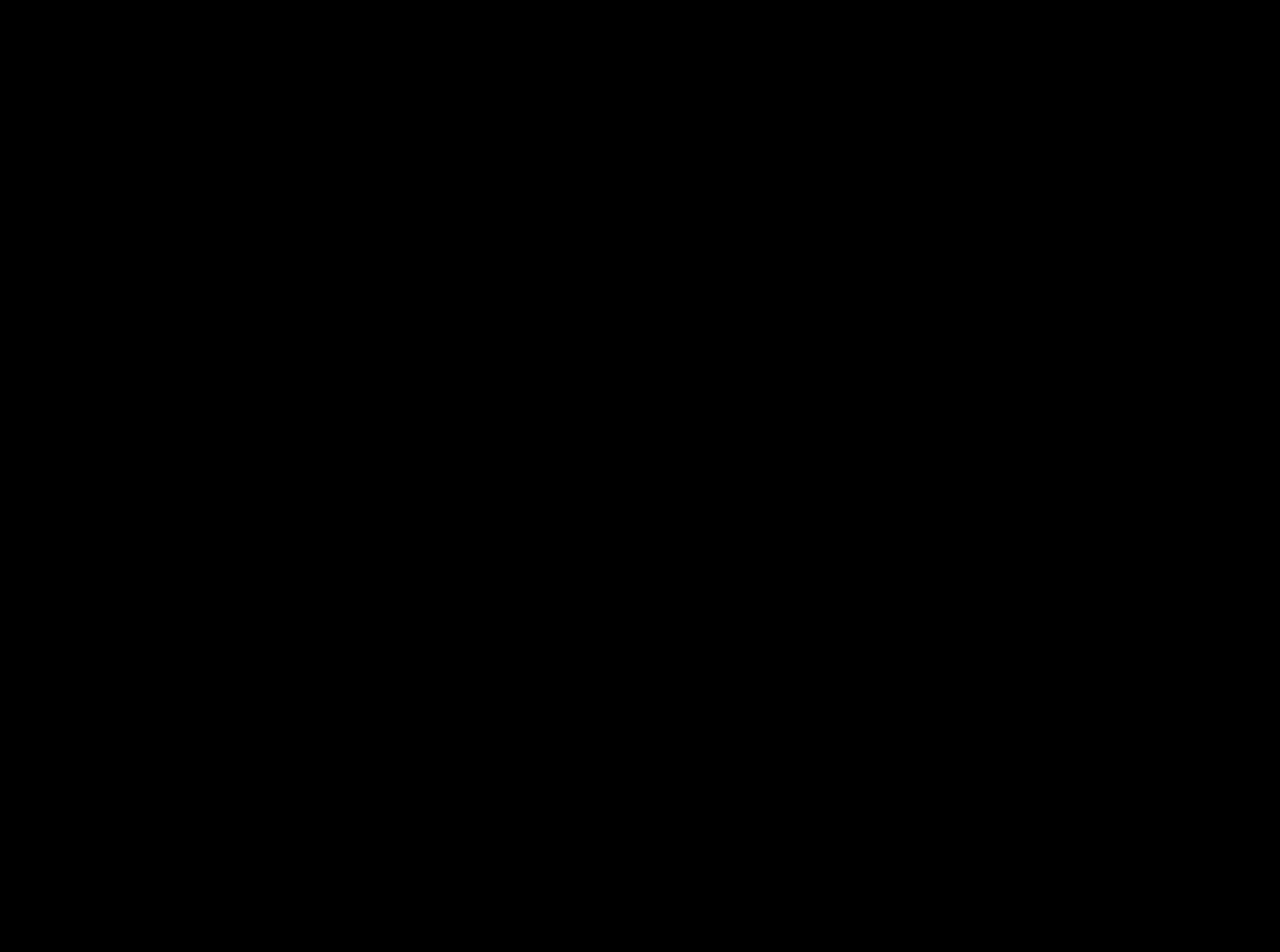
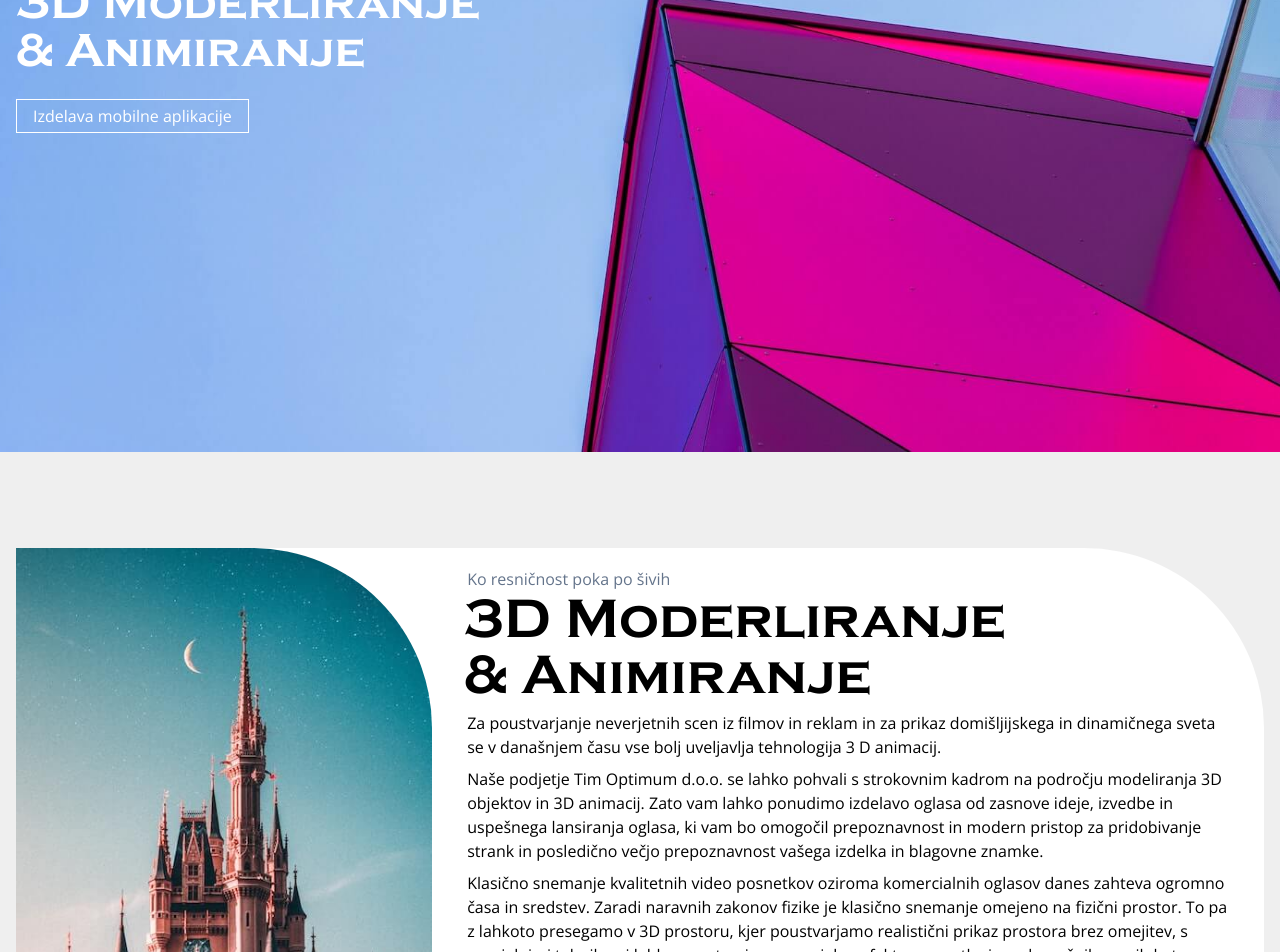
Before and after one commit to dlisjak/next-website-esos, a Next.js app: page /storitve/3d-modeliranje-animiranje in a window 1280 px wide. Before the commit this address had no page. Shown: the part 348-1300 px from the top of the page. Before the commit the page ends 800 px from the top, so only its background shows below. Built offline with nearby package versions, Linux system fonts and the light colour scheme.

Commit message:
add new headers

```diff
--- a/components/NavBar/index.jsx
+++ b/components/NavBar/index.jsx
@@ -9,7 +9,9 @@
         <li className='mx-4'><Link href="/storitve">Storitve</Link></li>
         <li className="cursor-pointer">
           <Link href="/">
-            <Image src="/images/logo_icon.svg" alt="ESOS Digital logo" width={80} height={45} priority />
+            <div>
+              <Image src="/images/logo_icon.svg" alt="ESOS Digital logo" width={80} height={45} priority />
+            </div>
           </Link>
         </li>
         {/*<li className='mx-4'><Link href="/reference">Reference</Link></li>*/}
--- /dev/null
+++ b/pages/storitve/3d-modeliranje-animiranje/index.tsx
@@ -0,0 +1,111 @@
+import Link from 'next/link';
+import Head from 'next/head';
+
+import Header from '../../../components/Header';
+import Section from '../../../components/Section';
+import SectionContainer from '../../../components/SectionContainer';
+
+import ABSTRACT_27 from '../../../public/images/headers/1920/ABSTRACT_27.jpeg';
+import ANIMACIJE from '../../../public/images/storitve/3D_ANIMACIJE.jpeg';
+
+const Index = () => {
+  return (
+    <div className="appdevelopment h-full">
+      <Head>
+        <title>3D Moderliranje in Animiranje | ESOS Digital</title>
+        <meta property="title" content="3D Moderliranje in Animiranje | ESOS Digital" key="title" />
+        <meta
+          property="og:title"
+          content="3D Moderliranje in Animiranje | ESOS Digital"
+          key="og:title"
+        />
+        <meta
+          name="description"
+          content="Za poustvarjanje neverjetnih scen iz filmov in reklam in za prikaz domišljijskega in dinamičnega sveta."
+          key="description"
+        />
+        <meta
+          name="og:description"
+          content="Za poustvarjanje neverjetnih scen iz filmov in reklam in za prikaz domišljijskega in dinamičnega sveta."
+          key="og:description"
+        />
+        <link rel="canonical" href="https://www.esos.si/storitve/3d-modeliranje-animiranje" />
+      </Head>
+      <Header
+        image={ABSTRACT_27}
+        alt="Northern lights on a dark starry night"
+        title={
+          <h1 className="text-white	text-4xl sm:text-5xl mb-6">
+            3D Moderliranje
+            <br />& Animiranje
+          </h1>
+        }
+        subtitle="Mobilne Rešitve"
+        buttons={
+          <>
+            <Link href="#modeliranje-animiranje">
+              <a className="button mr-4 mb-4">Izdelava mobilne aplikacije</a>
+            </Link>
+          </>
+        }
+      />
+      <div
+        id="modeliranje-animiranje"
+        className="bg-[#EfEfEf] h-auto flex relative flex-col justify-center text-black py-12 px-4"
+      >
+        <SectionContainer>
+          <Section
+            image={ANIMACIJE}
+            alt="Disney castle"
+            showImageOnSmall={false}
+            aboveTitle={<p className="text-slate-500">Ko resničnost poka po šivih</p>}
+            title={
+              <>
+                3D Moderliranje
+                <br />& Animiranje
+              </>
+            }
+            text={
+              <>
+                <p className="mb-2">
+                  Za poustvarjanje neverjetnih scen iz filmov in reklam in za prikaz domišljijskega
+                  in dinamičnega sveta se v današnjem času vse bolj uveljavlja tehnologija 3 D
+                  animacij.
+                </p>
+                <p className="mb-2">
+                  Naše podjetje Tim Optimum d.o.o. se lahko pohvali s strokovnim kadrom na področju
+                  modeliranja 3D objektov in 3D animacij. Zato vam lahko ponudimo izdelavo oglasa od
+                  zasnove ideje, izvedbe in uspešnega lansiranja oglasa, ki vam bo omogočil
+                  prepoznavnost in modern pristop za pridobivanje strank in posledično večjo
+                  prepoznavnost vašega izdelka in blagovne znamke.
+                </p>
+                <p className="mb-2">
+                  Klasično snemanje kvalitetnih video posnetkov oziroma komercialnih oglasov danes
+                  zahteva ogromno časa in sredstev. Zaradi naravnih zakonov fizike je klasično
+                  snemanje omejeno na fizični prostor. To pa z lahkoto presegamo v 3D prostoru, kjer
+                  poustvarjamo realistični prikaz prostora brez omejitev, s specialnimi tehnikami
+                  lahko poustvarjamo specialne efekte, posnetke iz vseh možnih zornih kotov. Zaradi
+                  tega se stroški video produkcije močno zmanjšajo, saj odpadejo načeloma vsi
+                  potrebni tehnični pripomočki, kot so scena, igralci, statisti in prevozna
+                  sredstva, studijska produkcija drugo.
+                </p>
+                <p className="mb-2">
+                  Z modeliranjem in animiranjem prikažemo virtualno resničnost, bogato s
+                  podrobnostmi, ki nam daje občutek resničnosti. S tem pritegnemo pozornost
+                  potencialnih kupcev in boljšo prodajo storitev in izdelkov, ki jih na tak način
+                  presentiramo.
+                </p>
+              </>
+            }
+          >
+            <Link href="/kontakt">
+              <a className="button -dark mr-4">Pošlji povpraševanje</a>
+            </Link>
+          </Section>
+        </SectionContainer>
+      </div>
+    </div>
+  );
+};
+
+export default Index;
--- a/pages/storitve/digitalni-marketing/index.tsx
+++ b/pages/storitve/digitalni-marketing/index.tsx
@@ -5,7 +5,7 @@
 import Section from '../../../components/Section';
 import SectionContainer from '../../../components/SectionContainer';
 
-import ABSTRACT_28 from '../../../public/images/headers/1920/ABSTRACT_28.jpeg';
+import ABSTRACT_29 from '../../../public/images/headers/1920/ABSTRACT_29.jpeg';
 import DIGITALNI_MARKETING from '../../../public/images/storitve/digitalni_marketing/DIGITALNI_MARKETING.jpeg';
 
 const Index = () => {
@@ -28,7 +28,7 @@
         <link rel="canonical" href="https://www.esos.si/storitve/digitalni-marketing" />
       </Head>
       <Header
-        image={ABSTRACT_28}
+        image={ABSTRACT_29}
         alt="Arizona desert red cave"
         title={<h1 className="text-white text-4xl sm:text-5xl mb-6">Digitalni marketing</h1>}
         subtitle="Marketinške Rešitve"
--- a/pages/storitve/index.tsx
+++ b/pages/storitve/index.tsx
@@ -139,17 +139,17 @@
             title={
               <>
                 3D Modeliranje
-                <br />& Animiranje
+                <br /> Animiranje
               </>
             }
             text={
               <p>
-                Za Vas izdelamo mobilne aplikacije na sisemih iOS in Android. Omogočimo Vam celotno
-                ponudbo od izdelave, gostovanja na Cloud tehnologiji s podporo kubernetes sistema.
+                Za poustvarjanje neverjetnih scen iz filmov in reklam in za prikaz domišljijskega in
+                dinamičnega sveta se v današnjem času vse bolj uveljavlja tehnologija 3D animacij.
               </p>
             }
           >
-            <Link href="/kontakt">
+            <Link href="/storitve/3d-modeliranje-animiranje">
               <a className="button -dark">Poglej podrobneje</a>
             </Link>
           </Section>
--- a/pages/storitve/izdelava-aplikacij-za-android-ios-pametne-telefone/index.tsx
+++ b/pages/storitve/izdelava-aplikacij-za-android-ios-pametne-telefone/index.tsx
@@ -5,7 +5,7 @@
 import Section from '../../../components/Section';
 import SectionContainer from '../../../components/SectionContainer';
 
-import ABSTRACT_27 from '../../../public/images/headers/1920/ABSTRACT_27.jpeg';
+import ABSTRACT_30 from '../../../public/images/headers/1920/ABSTRACT_30.jpeg';
 import IZDELAVA_APLIKACIJ from '../../../public/images/storitve/mobilne_aplikacije/IZDELAVA_APLIKACIJ.jpeg';
 
 const Index = () => {
@@ -39,7 +39,7 @@
         />
       </Head>
       <Header
-        image={ABSTRACT_27}
+        image={ABSTRACT_30}
         alt="Northern lights on a dark starry night"
         title={
           <h1 className="text-white	text-4xl sm:text-5xl mb-6">
```
Also changed, not shown: public/images/headers/1920/ABSTRACT_29.jpeg (added), public/images/headers/1920/ABSTRACT_30.jpeg (added).
